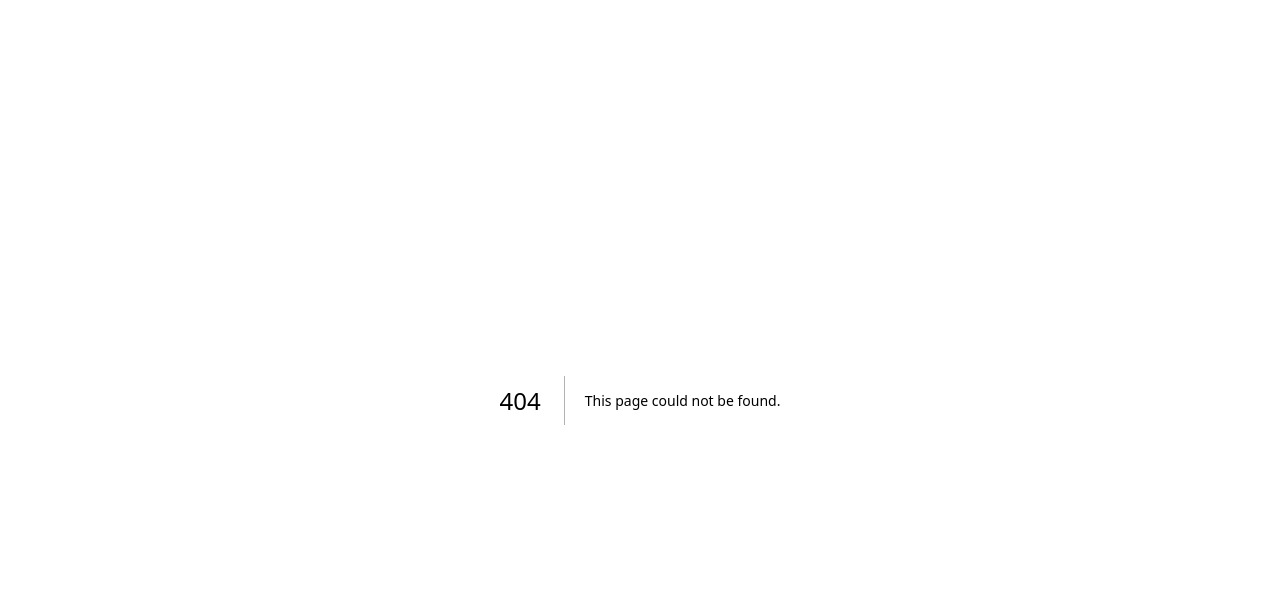
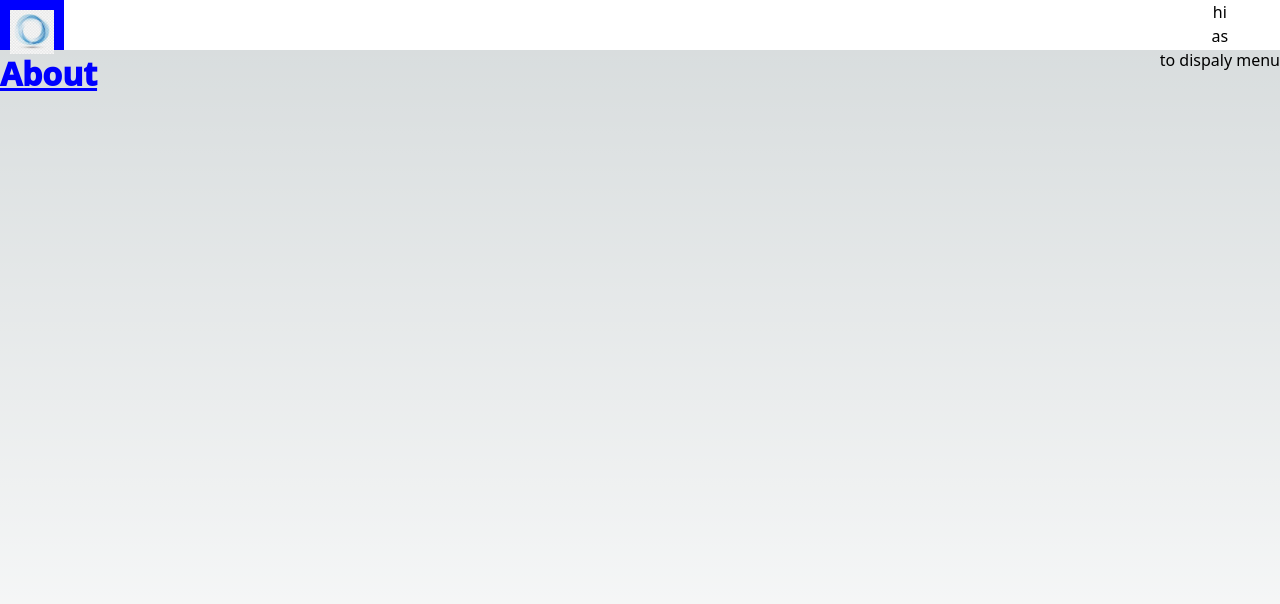
Before and after one commit to wen-git-acc/Weather-App, a Next.js app: page /testing in a window 1280 px wide. Before the commit this address had no page. Shown: the top 604 px of the page. Built offline with nearby package versions, Linux system fonts and the light colour scheme.

Commit message:
Added draft nav bar

```diff
--- a/next.config.js
+++ b/next.config.js
@@ -1,6 +1,9 @@
 /** @type {import('next').NextConfig} */
 const nextConfig = {
   reactStrictMode: true,
-}
+  compiler: {
+    styledComponents: true,
+  },
+};
 
-module.exports = nextConfig
+module.exports = nextConfig;
--- a/package.json
+++ b/package.json
@@ -19,12 +19,15 @@
     "postcss": "8.4.23",
     "react": "18.2.0",
     "react-dom": "18.2.0",
+    "styled-components": "^5.3.10",
     "tailwindcss": "3.3.1",
     "typescript": "5.0.4"
   },
   "devDependencies": {
+    "@types/styled-components": "^5.1.26",
     "@typescript-eslint/eslint-plugin": "^5.59.0",
     "@typescript-eslint/parser": "^5.59.0",
+    "babel-plugin-styled-components": "^2.1.1",
     "eslint-config-prettier": "^8.8.0",
     "eslint-import-resolver-typescript": "^3.5.5",
     "eslint-plugin-prettier": "^4.2.1",
--- /dev/null
+++ b/src/components/navbar/navbar.tsx
@@ -0,0 +1,50 @@
+import NavbarLogo from './navbarlogo';
+import styled from 'styled-components';
+
+const LogoDiv = styled.div`
+  height: 100%;
+  width: 5%;
+  margin: 0px;
+  padding: 10px;
+  display: inline-block
+  padding: 10px;
+  text-align: center;
+  justify-content: center;
+  cursor: crosshair;
+  background-color: blue;
+`;
+
+const ParentDiv = styled.div`
+  background-color: white;
+  height: 50px;
+  display: flex;
+  justify-content: space-between;
+  flex-direction: row;
+  flex-wrap: wrap;
+  padding: 0px;
+`;
+
+const ListDiv = styled.div`
+  text-align: center;
+  justify-content: center;
+  align-item: center;
+`;
+
+export default function Navbar() {
+  return (
+    <nav>
+      <ParentDiv>
+        <LogoDiv>
+          <NavbarLogo />
+        </LogoDiv>
+        <ListDiv>
+          <ul>
+            <li>hi</li>
+            <li>as</li>
+          </ul>
+          <div>to dispaly menu</div>
+        </ListDiv>
+      </ParentDiv>
+    </nav>
+  );
+}
--- /dev/null
+++ b/src/components/navbar/navbarlogo.tsx
@@ -0,0 +1,6 @@
+import Image from 'next/image';
+import mypic from './dummylogo.jpg';
+
+export default function NavbarLogo() {
+  return <Image src={mypic} alt="Logo for nav bar" width={100} />;
+}
--- a/src/pages/_app.tsx
+++ b/src/pages/_app.tsx
@@ -1,6 +1,17 @@
-import '@/styles/globals.css'
-import type { AppProps } from 'next/app'
+import Navbar from '@/components/navbar/navbar';
+import '@/styles/globals.css';
+import type { AppProps } from 'next/app';
+import Head from 'next/head';
 
 export default function App({ Component, pageProps }: AppProps) {
-  return <Component {...pageProps} />
+  return (
+    <div>
+      <Head>
+        <title>The Best App</title>
+        <meta name="viewport" content="initial-scale=1.0, width=device-width" />
+      </Head>
+      <Navbar />
+      <Component {...pageProps} />
+    </div>
+  );
 }
--- a/src/pages/_document.tsx
+++ b/src/pages/_document.tsx
@@ -1,13 +1,28 @@
-import { Html, Head, Main, NextScript } from 'next/document'
-
-export default function Document() {
-  return (
-    <Html lang="en">
-      <Head />
-      <body>
-        <Main />
-        <NextScript />
-      </body>
-    </Html>
-  )
+import Document, { DocumentContext } from 'next/document';
+import { ServerStyleSheet } from 'styled-components';
+export default class MyDocument extends Document {
+  static async getInitialProps(ctx: DocumentContext) {
+    const sheet = new ServerStyleSheet();
+    const originalRenderPage = ctx.renderPage;
+    try {
+      ctx.renderPage = () =>
+        originalRenderPage({
+          enhanceApp: (App) => (props) =>
+            sheet.collectStyles(<App {...props} />), //gets the styles from all the components inside <App>
+        });
+      const initialProps = await Document.getInitialProps(ctx);
+      return {
+        ...initialProps,
+        styles: (
+          <>
+            {initialProps.styles}
+            {/*👇 insert the collected styles to the html document*/}
+            {sheet.getStyleElement()}
+          </>
+        ),
+      };
+    } finally {
+      sheet.seal();
+    }
+  }
 }
--- /dev/null
+++ b/src/pages/testing.tsx
@@ -0,0 +1,12 @@
+import styled from 'styled-components';
+
+const Heading = styled.h1`
+  font-size: 2rem;
+  font-weight: 1000;
+  text-decoration: underline;
+  color: blue;
+`;
+
+export default function About() {
+  return <Heading>About</Heading>;
+}
--- a/src/styles/globals.css
+++ b/src/styles/globals.css
@@ -17,11 +17,11 @@
 }
 
 body {
-  color: rgb(var(--foreground-rgb));
   background: linear-gradient(
       to bottom,
       transparent,
       rgb(var(--background-end-rgb))
     )
     rgb(var(--background-start-rgb));
+    background-attachment: fixed;
 }
```
Also changed, not shown: src/pages/api/hello.ts (+5 -5 lines), src/pages/index.tsx (+4 -4 lines), .eslintrc.json, .prettierrc.js, src/components/navbar/dummylogo.jpg (added), 1 other file (tests, documents, lock files or other folders).
